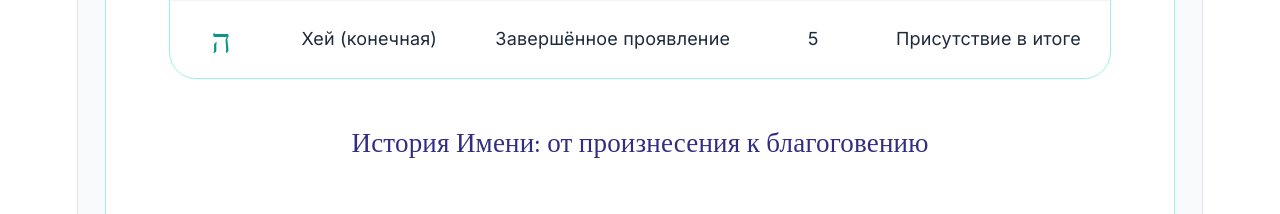
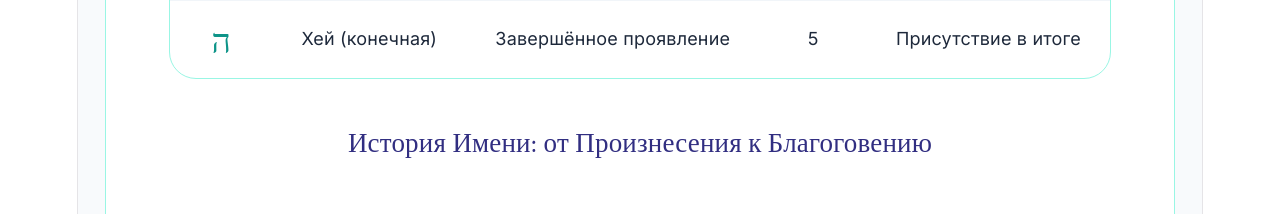
Before and after one commit to bemotte-ops/Hebrew, a React (Vite) app: page / in a window 1280 px wide. Shown: the part 10740-10954 px from the top of the page. Built offline with nearby package versions, Linux system fonts and the light colour scheme; a web font is replaced by a local one.

Commit message:
Update App.tsx

```diff
--- a/src/App.tsx
+++ b/src/App.tsx
@@ -642,7 +642,7 @@ const App: React.FC = () => {
 
             {/* Timeline: История использования */}
             <div className="space-y-6">
-              <h3 className="text-2xl font-patrick text-indigo-900 text-center">История Имени: от произнесения к благоговению</h3>
+              <h3 className="text-2xl font-patrick text-indigo-900 text-center">История Имени: от Произнесения к Благоговению</h3>
               <div className="relative flex flex-col md:flex-row items-start md:items-center justify-between gap-4 py-8">
                 {/* Линия времени */}
                 <div className="absolute left-0 right-0 h-0.5 bg-teal-200 hidden md:block"></div>
```
